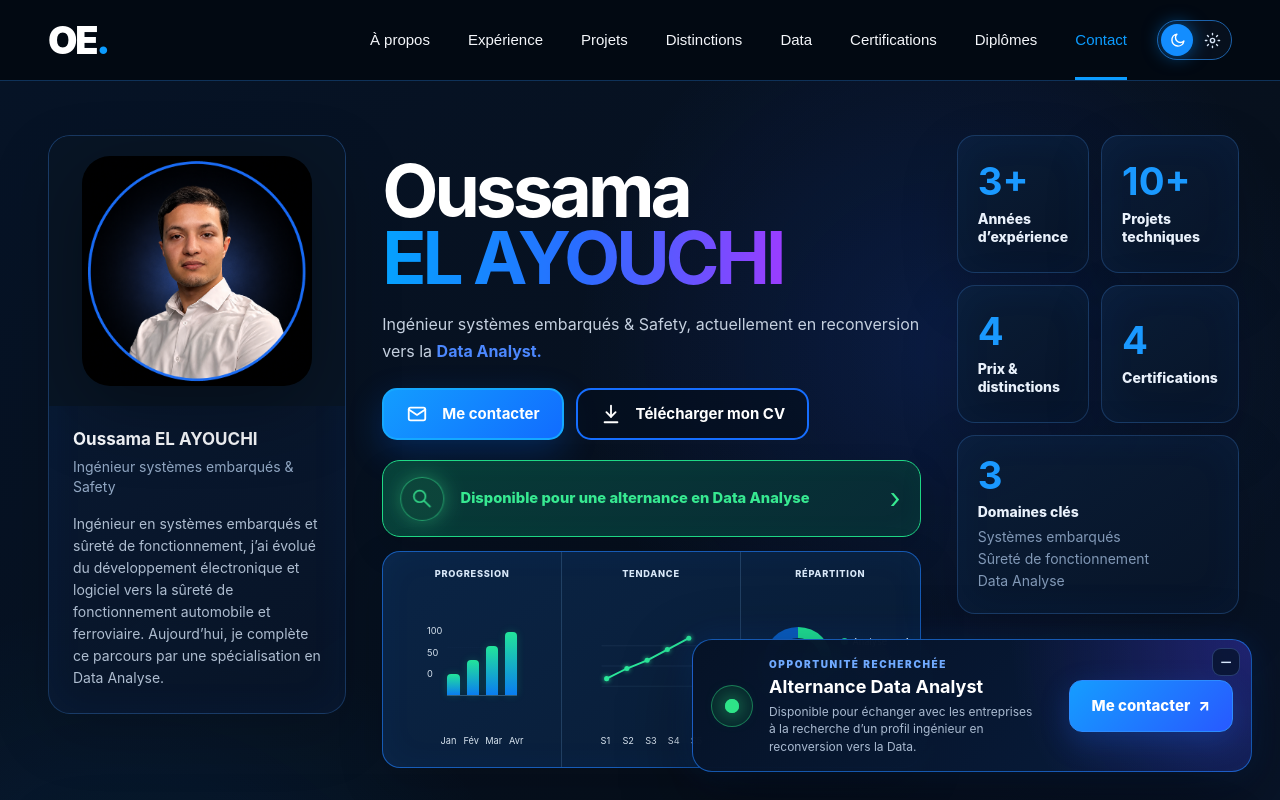
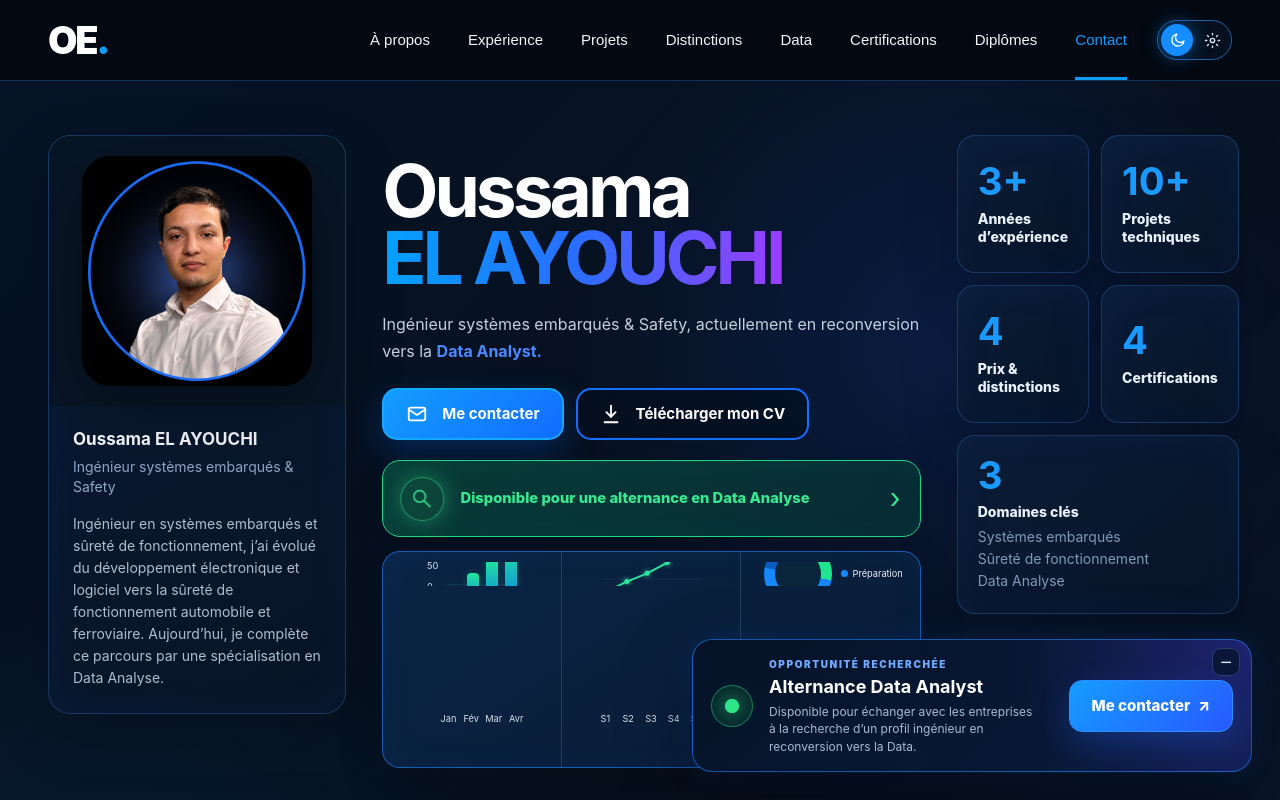
Before and after one commit to Oelayouchi/portfolio, a Next.js app: page / in a window 1280 px wide. Shown: the top 800 px of the page. Built offline with nearby package versions, Linux system fonts and the light colour scheme.

Commit message:
Remove graph titles and keep plots aligned

```diff
--- a/components/availability-data-panel.js
+++ b/components/availability-data-panel.js
@@ -13,7 +13,6 @@ export default function AvailabilityDataPanel() {
 
       <div className="availabilityV2Dashboard" aria-label="Aperçu de compétences Data">
         <div className="availabilityV2Card">
-          <span className="availabilityV2Label">Progression</span>
           <div className="availabilityV2PlotSlot">
             <div className="availabilityV2BarArea">
               <div className="availabilityV2YAxis"><small>100</small><small>50</small><small>0</small></div>
@@ -24,7 +23,6 @@ export default function AvailabilityDataPanel() {
         </div>
 
         <div className="availabilityV2Card">
-          <span className="availabilityV2Label">Tendance</span>
           <div className="availabilityV2PlotSlot">
             <svg className="availabilityV2Trend" viewBox="0 0 180 120" preserveAspectRatio="xMidYMid meet" aria-hidden="true">
               <line x1="12" y1="100" x2="168" y2="100"/>
@@ -38,7 +36,6 @@ export default function AvailabilityDataPanel() {
         </div>
 
         <div className="availabilityV2Card availabilityV2DonutCard">
-          <span className="availabilityV2Label">Répartition</span>
           <div className="availabilityV2PlotSlot">
             <div className="availabilityV2DonutRow">
               <div className="availabilityV2Donut" aria-hidden="true" />
```
